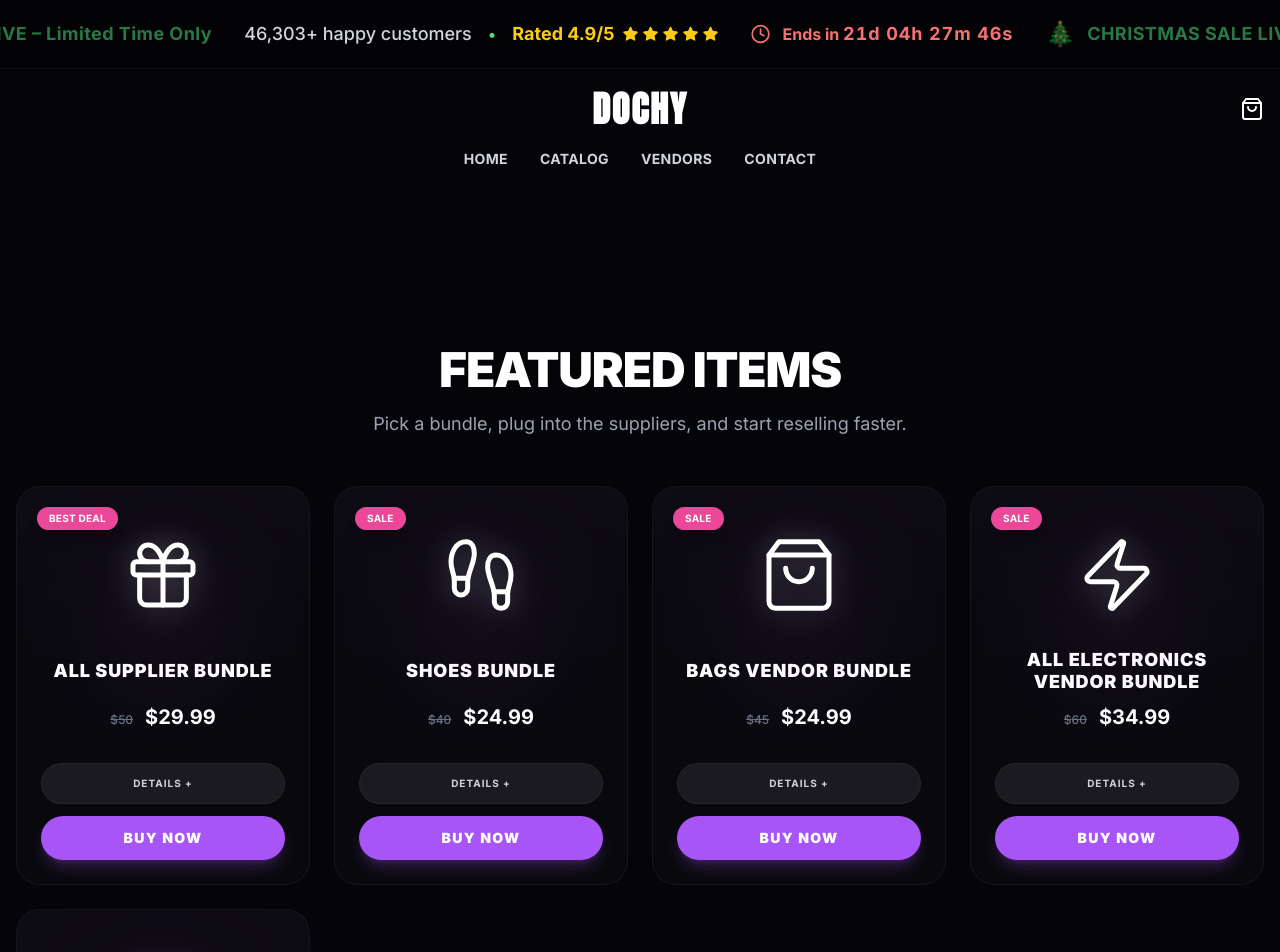
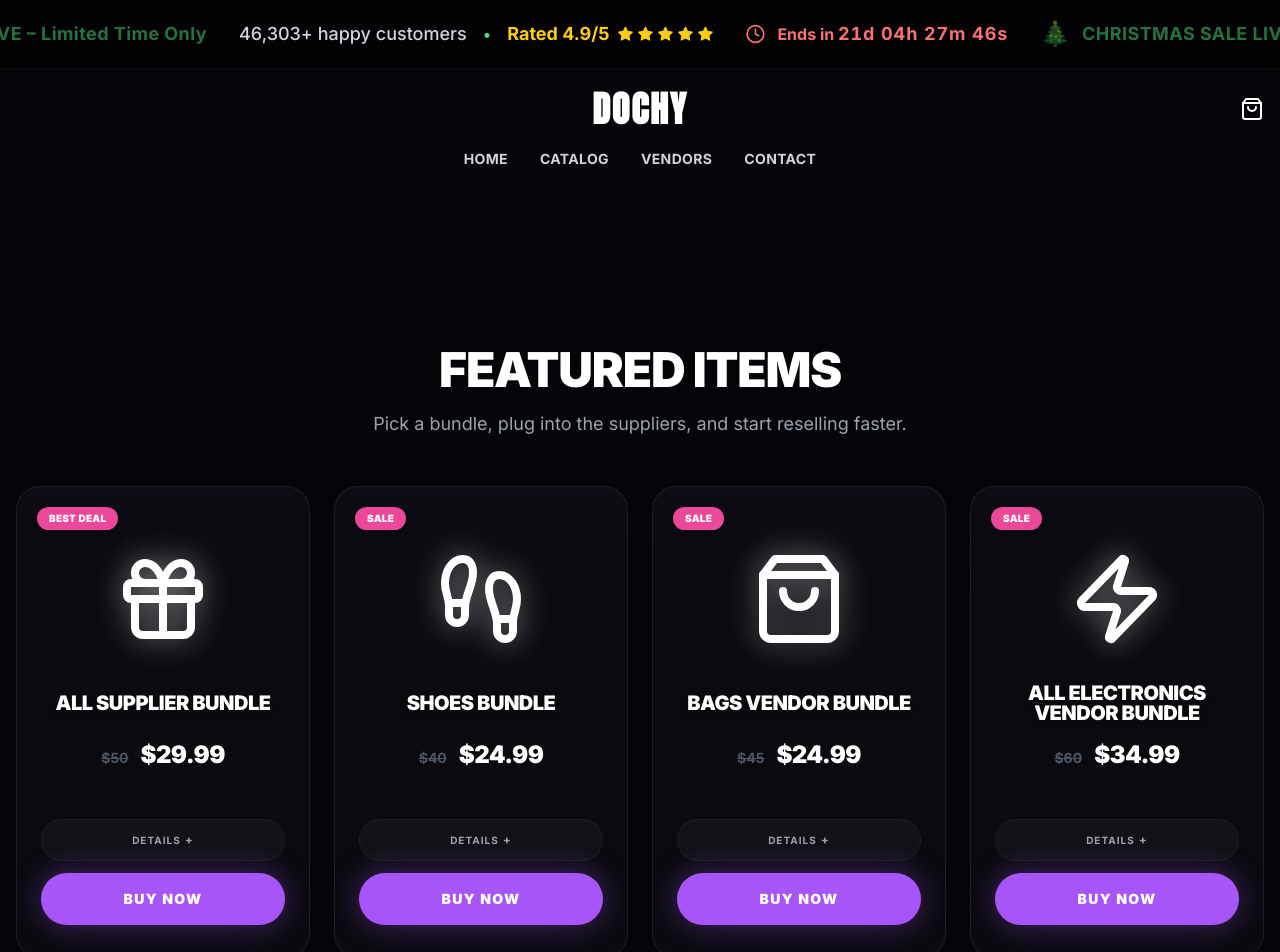
Before and after one commit to Expandingmind/Dochy, a Next.js app: page /items in a window 1280 px wide. Shown: the top 952 px of the page. Built offline with nearby package versions, Linux system fonts and the light colour scheme.

Commit message:
Update: Refine ProductCard to match detailed high-contrast design (darker bg, bolder icons, vibrant purple buttons)

```diff
--- a/src/components/ProductCard.tsx
+++ b/src/components/ProductCard.tsx
@@ -3,7 +3,6 @@
 import { Product } from "@/lib/products";
 import { useCartStore } from "@/lib/store";
 import {
-  Info,
   Gift,
   Ghost,
   Footprints,
@@ -73,59 +72,59 @@ export function ProductCard({ product }: ProductCardProps) {
   const Icon = iconMap[product.id] || (product.type === 'bundle' ? Package : Zap);
 
   return (
-    <div className="group relative bg-[#0a0a0f]/90 border border-white/[0.05] rounded-3xl overflow-hidden hover:border-primary/50 transition-all duration-500 hover:-translate-y-1 hover:shadow-[0_0_40px_rgba(168,85,247,0.15)] flex flex-col h-full backdrop-blur-sm">
+    <div className="group relative bg-[#0a0a0f] border border-white/[0.08] rounded-3xl overflow-hidden hover:border-primary/50 transition-all duration-500 hover:-translate-y-1 hover:shadow-[0_0_40px_rgba(168,85,247,0.15)] flex flex-col h-full">
       {/* Unified Content Area */}
-      <div className="relative flex flex-col items-center justify-center pt-12 pb-6 px-6 flex-grow">
-         {/* Ambient Background Glow */}
-         <div className="absolute top-0 left-1/2 -translate-x-1/2 w-full h-2/3 bg-gradient-to-b from-primary/5 to-transparent opacity-60" />
-         <div className="absolute top-1/2 left-1/2 -translate-x-1/2 -translate-y-1/2 w-32 h-32 bg-primary/10 blur-[60px] rounded-full group-hover:bg-primary/20 transition-all duration-500" />
-
-         {/* Icon */}
-         <div className="relative z-10 mb-8 group-hover:scale-110 transition-transform duration-500 ease-out">
-           <Icon
-             strokeWidth={1.5}
-             className="w-20 h-20 text-white drop-shadow-[0_0_15px_rgba(255,255,255,0.3)]"
-           />
-         </div>
+      <div className="relative flex flex-col items-center justify-center pt-16 pb-8 px-6 flex-grow">
+         {/* Ambient Background Glow - Subtle purple top/bottom */}
+         <div className="absolute top-0 left-1/2 -translate-x-1/2 w-full h-1/3 bg-gradient-to-b from-primary/5 to-transparent opacity-40" />
 
          {/* Badge */}
          {product.badge && (
-           <div className="absolute top-5 left-5 bg-pink-500 text-white text-[10px] font-bold px-3 py-1 rounded-full shadow-lg uppercase tracking-wide z-20">
+           <div className="absolute top-5 left-5 bg-pink-500 text-white text-[10px] font-black px-3 py-1 rounded-full shadow-lg uppercase tracking-wide z-20">
              {product.badge}
            </div>
          )}
 
+         {/* Icon - Larger, Bold, White, Glowing */}
+         <div className="relative z-10 mb-8 group-hover:scale-110 transition-transform duration-500 ease-out">
+           <div className="absolute inset-0 blur-xl bg-white/20 rounded-full scale-150 opacity-0 group-hover:opacity-100 transition-opacity duration-500" />
+           <Icon
+             strokeWidth={2}
+             className="w-24 h-24 text-white drop-shadow-[0_0_15px_rgba(255,255,255,0.5)]"
+           />
+         </div>
+
          {/* Text Content */}
-         <h3 className="text-lg font-black text-white mb-2 uppercase tracking-wider text-center leading-tight min-h-[3rem] flex items-center justify-center">
+         <h3 className="text-xl font-black text-white mb-3 uppercase tracking-tight text-center leading-none min-h-[3rem] flex items-center justify-center drop-shadow-md">
            {product.name}
          </h3>
 
-         <div className="flex items-baseline justify-center gap-3 mb-2">
-           <span className="text-xs text-gray-500 line-through font-medium">
+         <div className="flex items-baseline justify-center gap-3 mb-4">
+           <span className="text-sm text-gray-600 line-through font-bold">
              ${product.originalPrice}
            </span>
-            <span className="text-xl font-bold text-white">
+            <span className="text-2xl font-black text-white tracking-tight">
              ${product.price}
            </span>
          </div>
       </div>
 
-      {/* Action Buttons */}
-      <div className="p-6 pt-0 mt-auto space-y-3 relative z-10">
+      {/* Action Buttons - Compact Layout */}
+      <div className="px-6 pb-8 pt-0 space-y-3 relative z-10">
          <button
-           className="w-full py-3 rounded-full bg-[#1a1a20] hover:bg-[#252530] text-[10px] font-bold text-gray-300 transition-all uppercase tracking-widest border border-white/5"
+           className="w-full py-3 rounded-full bg-[#121217] hover:bg-[#1a1a20] text-[10px] font-bold text-gray-400 hover:text-white transition-all uppercase tracking-widest border border-white/5 flex items-center justify-center gap-1"
            onClick={() => alert(`Details for ${product.name}: ${product.description}`)}
          >
-           Details +
+           Details <span className="text-xs">+</span>
          </button>
 
          <button
            onClick={handleAddToCart}
            className={cn(
-             "w-full py-3 rounded-full font-black text-sm uppercase tracking-widest transition-all shadow-lg hover:shadow-xl active:scale-95",
+             "w-full py-4 rounded-full font-black text-sm uppercase tracking-widest transition-all shadow-lg hover:shadow-xl active:scale-95 relative overflow-hidden",
              isAdded
-               ? "bg-green-500 text-white shadow-green-500/25"
-               : "bg-primary hover:bg-primary/90 text-white shadow-primary/25"
+               ? "bg-green-500 text-white shadow-green-500/40"
+               : "bg-[#A855F7] hover:bg-[#9333EA] text-white shadow-[0_0_30px_rgba(168,85,247,0.4)]"
            )}
          >
            {isAdded ? "Added!" : "Buy Now"}
```
